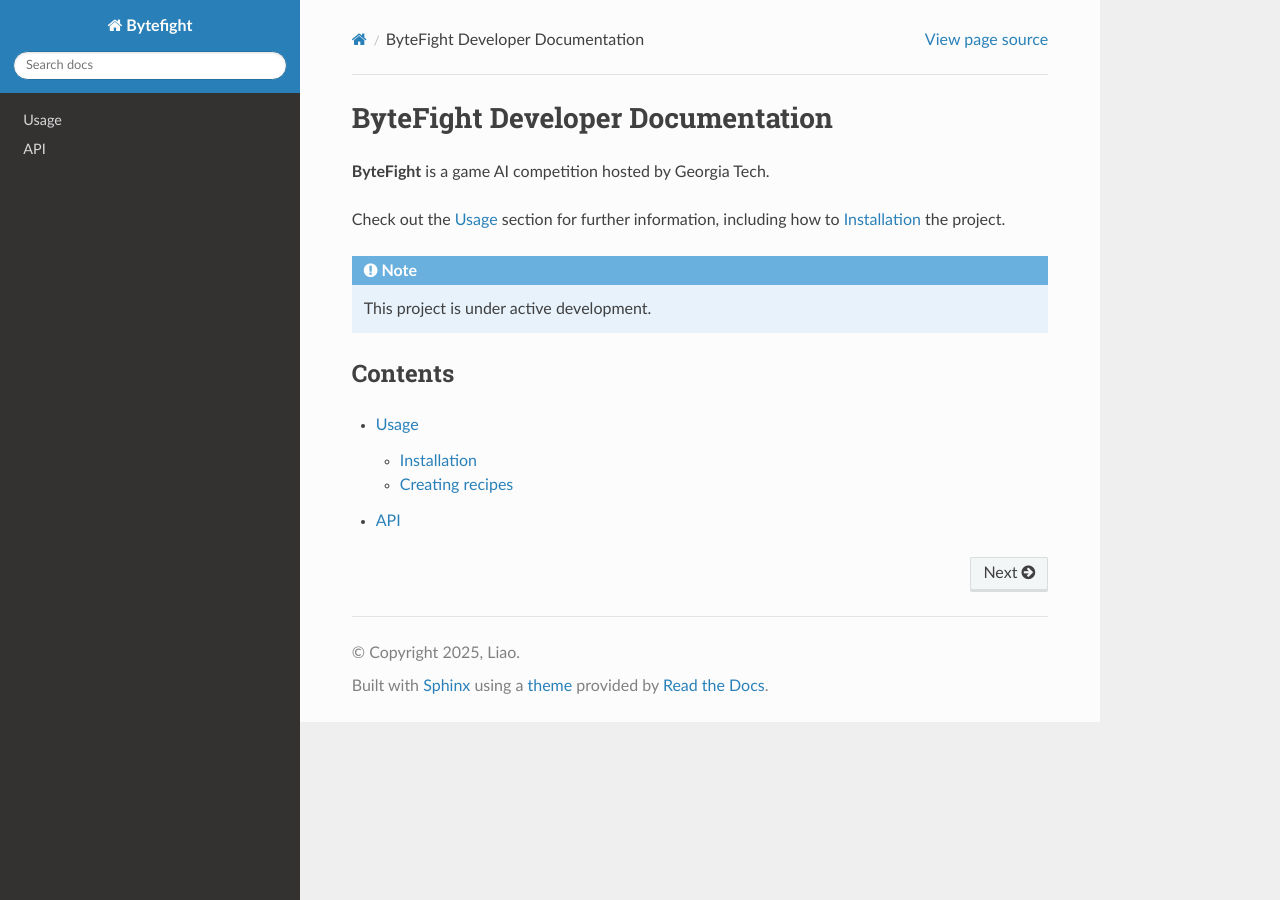
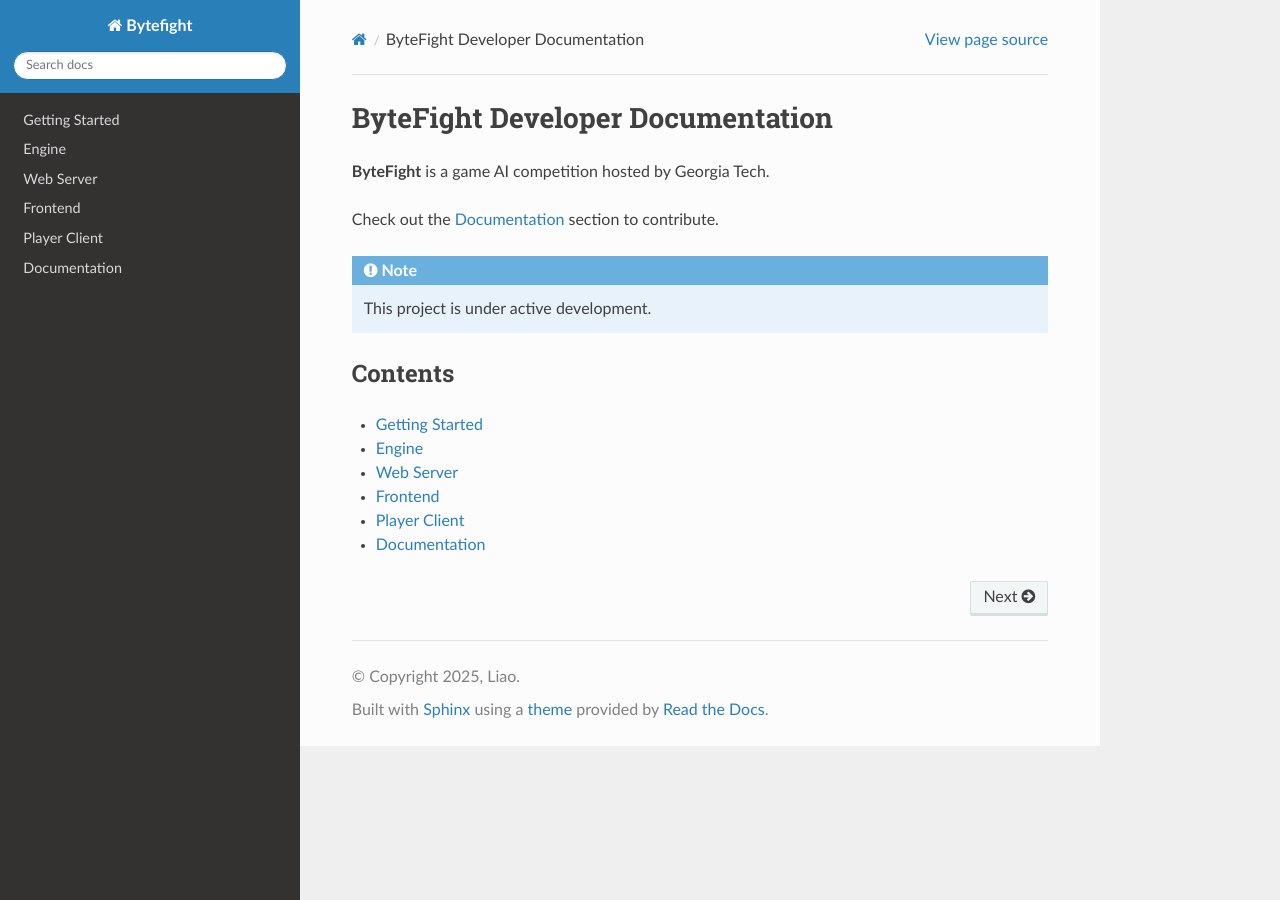
Before and after one commit to ByteFight-GT/documentation, a Sphinx documentation site: the page built from docs/source/index.rst, in a window 1280 px wide. Built offline with Sphinx 7.4.7 and the Read the Docs theme 3.1.0, drawn with Linux system fonts in a browser that asks for light colours.

Commit message:
initial pages

```diff
--- /dev/null
+++ b/docs/source/client.rst
@@ -0,0 +1,3 @@
+Player Client
+=============
+xdd
--- /dev/null
+++ b/docs/source/docs.rst
@@ -0,0 +1,4 @@
+.. _documentation-page:
+
+Documentation
+=============
--- /dev/null
+++ b/docs/source/frontend.rst
@@ -0,0 +1,6 @@
+Frontend
+========
+.. autosummary::
+   :toctree: generated
+
+   lumache
--- /dev/null
+++ b/docs/source/getstart.rst
@@ -0,0 +1,10 @@
+Getting Started
+===============
+
+
+
+
+
+
+.. _installation:
+xdd
--- a/docs/source/index.rst
+++ b/docs/source/index.rst
@@ -3,8 +3,7 @@
 
 **ByteFight** is a game AI competition hosted by Georgia Tech.
 
-Check out the :doc:`usage` section for further information, including
-how to :ref:`installation` the project.
+Check out the :ref:`documentation-page` section to contribute.
 
 .. note::
 
@@ -15,5 +14,9 @@
 
 .. toctree::
 
-   usage
-   api
+   getstart
+   engine
+   webserver
+   frontend
+   client
+   docs
--- a/docs/source/api.rst
+++ b/docs/source/webserver.rst
@@ -1,5 +1,5 @@
-API
-===
+Web Server
+==========
 
 .. autosummary::
    :toctree: generated
```
Also changed, not shown: docs/source/engine.rst (added, +8 -0 lines), docs/source/usage.rst (deleted, +0 -33 lines).
